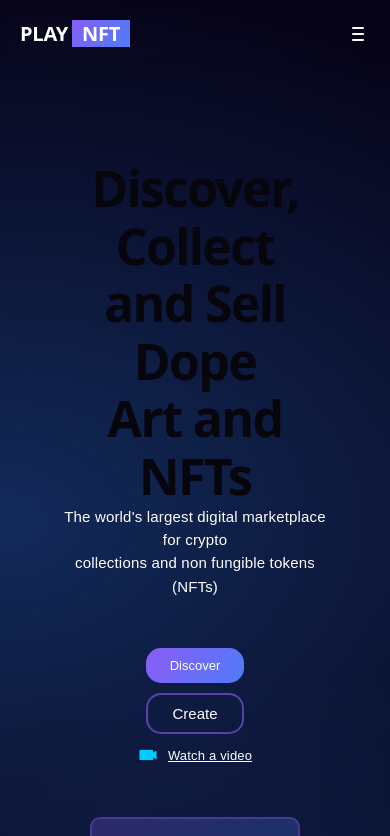
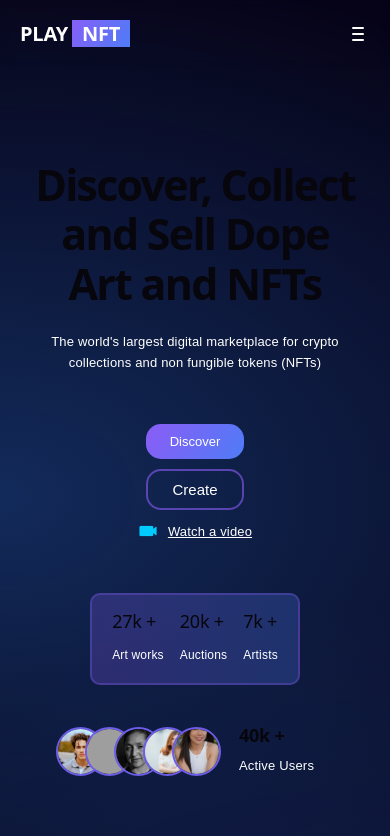
Before and after one commit to surprise2024-cpu/Challenge-1, a React (Vite) app: page / in a window 390 px wide. Shown: the top 836 px of the page. Built offline with nearby package versions, Linux system fonts and the light colour scheme; grey boxes are pictures that could not be loaded.

Commit message:
Update Section1 styles and improve layout for better responsiveness

```diff
--- a/src/components/Section1/Section1.module.css
+++ b/src/components/Section1/Section1.module.css
@@ -20,6 +20,7 @@
 
     display: flex;
     flex-direction: column;
+    align-items: flex-start;
 }
 
 .stats {
@@ -51,6 +52,7 @@
 .stat {
     display: flex;
     flex-direction: column;
+    align-items: flex-start;
     gap: 4px;
 }
 
@@ -66,8 +68,10 @@
 }
 
 .section-text4 {
-    margin-top: 100px;
+    display: block;
+    margin-top: 24px;
     font-size: 15px;
+    line-height: 1.6;
     color: #FFF;
 }
 
@@ -186,9 +190,8 @@
 }
 
 .active-users-text {
-    font-size: clamp(13px, 1.1vw, 15px);
-
-    flex-shrink: 1;
+    font-size: clamp(18px, 1.1vw, 24px);
+    font-weight: 700;
 }
 
 /*MOBILE*/
@@ -199,13 +202,13 @@
         justify-content: center;
         min-height: auto;
         padding: 100px 24px 200px;
-        gap: 100px;
-        max-width: fit-content;
+        gap: 72px;
     }
 
     .section1-info {
         width: 100%;
-        width: 100%;
+        padding: 0;
+        align-items: center;
     }
 
     .section-text {
@@ -249,6 +252,17 @@
 }
 
 @media (max-width: 480px) {
+    .section-text1,
+    .section-text2,
+    .section-text3 {
+        font-size: clamp(36px, 11vw, 46px);
+    }
+
+    .section-text4 {
+        font-size: 13px;
+        line-height: 1.6;
+    }
+
     .section-actions {
         flex-direction: column;
         align-items: center;
--- a/src/components/Section1/Section1.tsx
+++ b/src/components/Section1/Section1.tsx
@@ -22,7 +22,7 @@ export const Section1: React.FC = () => {
 
                 <Text className={styles['section-text1']} variant={'h1'}>Discover, Collect</Text>
                 <Text  className={styles['section-text2']} variant={'h1'}>and Sell Dope</Text>
-                <Text className={styles['section-text3']}variant={'h1'}>Art and NFTs</Text>
+                <Text className={styles['section-text3']} variant={'h1'}>Art and NFTs</Text>
                 <Text className={styles['section-text4']} variant={'span'}>
                     The world's largest digital marketplace for crypto <br/>
                     collections and non fungible tokens (NFTs)
```
